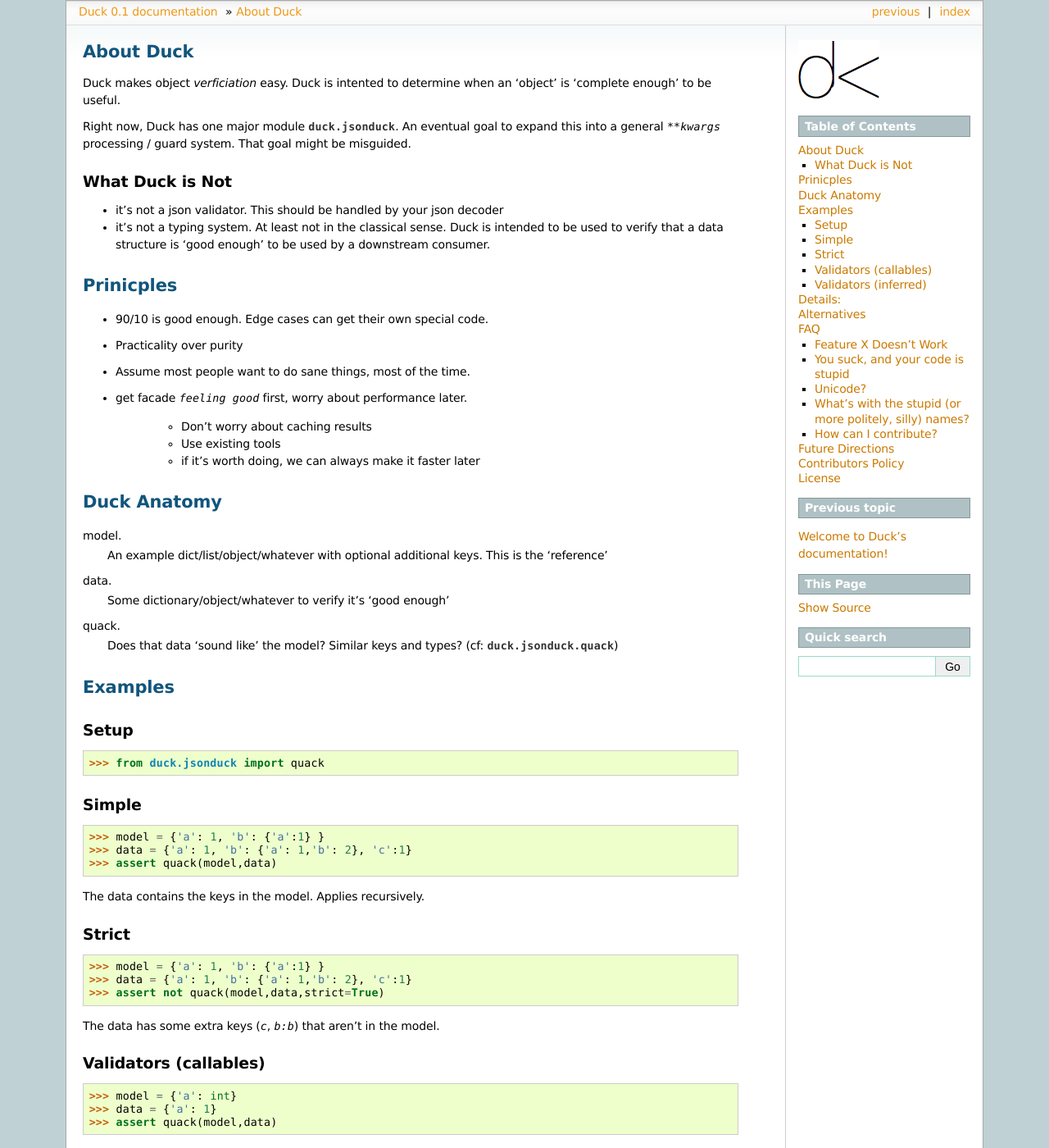
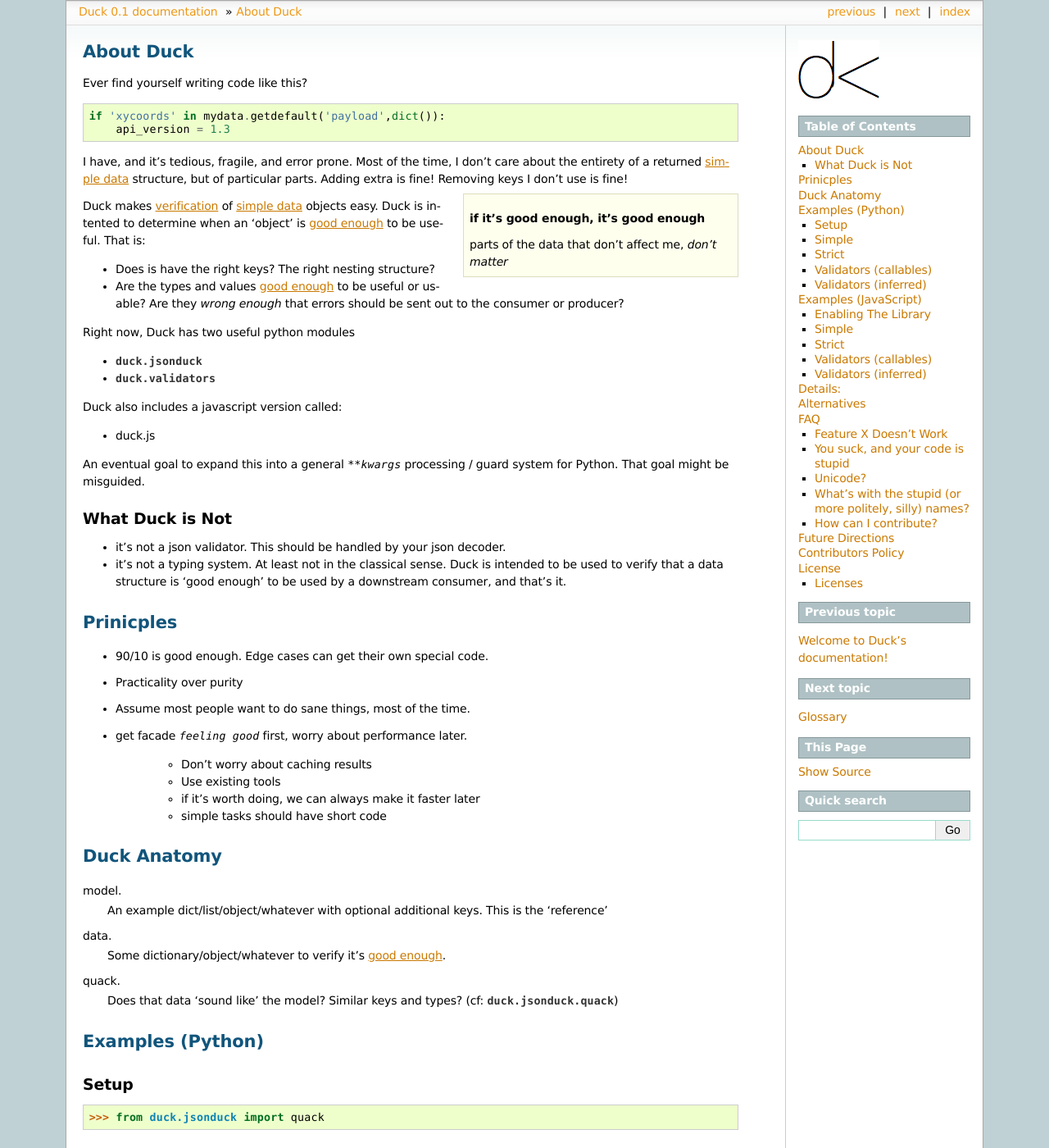
Before and after one commit to gregglind/duck, a Sphinx documentation site: the page built from docs/source/duck.rst, in a window 1280 px wide and 1400 px high. Shown: the whole window at 82% size. Built offline with Sphinx 7.4.7, drawn with Linux system fonts in a browser that asks for light colours; some of the changed text lies outside the part shown.

Commit message:
glossary, js examples, and other doc changes

```diff
--- a/docs/source/duck.rst
+++ b/docs/source/duck.rst
@@ -3,21 +3,51 @@
 About Duck
 ============
 
-Duck makes object *verficiation* easy.  Duck is intented to determine when
-an 'object' is 'complete enough' to be useful.
+Ever find yourself writing code like this?
 
-Right now, Duck has one major module :mod:`duck.jsonduck`.  An eventual goal to expand this
-into a general `**kwargs` processing / guard system.  That goal might be
-misguided.
+.. sourcecode:: python
+
+    if 'xycoords' in mydata.getdefault('payload',dict()):
+        api_version = 1.3
+
+I have, and it's tedious, fragile, and error prone.  Most of the time, I don't care
+about the entirety of a returned :term:`simple data` structure, but of particular parts.
+Adding extra is fine!  Removing keys I don't use is fine!
+
+.. sidebar:: if it's good enough, it's good enough
+
+    parts of the data that don't affect me, *don't matter*
+
+
+Duck makes :term:`verification` of :term:`simple data` objects easy.
+Duck is intented to determine when an 'object' is :term:`good enough` to be useful.
+That is:
+
+* Does is have the right keys?  The right nesting structure?
+* Are the types and values :term:`good enough` to be useful or usable?  Are they
+  *wrong enough* that errors should be sent out to the consumer or producer?
+
+
+Right now, Duck has two useful python modules
+
+* :mod:`duck.jsonduck`
+* :mod:`duck.validators`
+
+Duck also includes a javascript version called:
+
+* duck.js
+
+An eventual goal to expand this into a general `**kwargs` processing / guard system
+for Python.  That goal might be misguided.
 
 
 What Duck is Not
 ------------------
 
-* it's not a json validator.  This should be handled by your json decoder
+* it's not a json :term:`validator`.  This should be handled by your json decoder.
 * it's not a typing system.  At least not in the classical sense.  Duck
   is intended to be used to verify that a data structure is 'good enough'
-  to be used by a downstream consumer.
+  to be used by a downstream consumer, and that's it.
 
 
 Prinicples
@@ -31,6 +61,7 @@
     * Don't worry about caching results
     * Use existing tools
     * if it's worth doing, we can always make it faster later
+    * simple tasks should have short code
 
 
 Duck Anatomy
@@ -41,15 +72,16 @@
     keys.  This is the 'reference'
 
 data.
-    Some dictionary/object/whatever to verify it's 'good enough'
+    Some dictionary/object/whatever to verify it's :term:`good enough`.
 
 quack.
     Does that data 'sound like' the model?  Similar keys and types?
     (cf:  :mod:`duck.jsonduck.quack`)
 
 
-Examples
-===========
+Examples (Python)
+===================
+
 
 Setup
 -------
@@ -104,6 +136,77 @@
 is sent through :mod:`duck.validators.parse_validator` .
 
 
+
+Examples (JavaScript)
+======================
+
+
+Enabling The Library
+--------------------
+
+.. sourcecode:: html
+
+   <script type="text/javascript" src="duck.js"></script>
+
+Simple
+--------
+
+.. sourcecode:: javascript
+
+    var model = {'a': 1, 'b': {'a':1} }
+    var data = {'a': 1, 'b': {'a': 1,'b': 2}, 'c':1}
+    duck.quack(model,data) === true;
+
+The data contains the keys in the model.  Applies recursively.
+
+
+Strict
+--------
+
+
+.. sourcecode:: javascript
+
+    var model = {'a': 1, 'b': {'a':1} }
+    var data = {'a': 1, 'b': {'a': 1,'b': 2}, 'c':1}
+    duck.quack(model,data,strict=true) === false
+
+The data has some extra keys (`c`, `b:b`) that aren't in the model.
+
+
+Validators (callables)
+------------------------
+
+.. sourcecode:: javascript
+
+    var model = {'a': Number}
+    var data = {'a': 1}
+    duck.quack(model,data)
+
+Callables are applied on the corresponding datum.  Valid unless the function raises.
+
+.. warning::
+
+    In Javascript, in version 0.1.x of Duck, this is incomplete.  One of the
+    version 0.2.x goals is to figure out what idiom this should use:
+
+
+Validators (inferred)
+------------------------
+
+..sourcecode:: javascript
+
+    var model = {'a': '___int'}
+    var data = {'a': 1}
+    duck.quack(model,data,specials='___') === true
+
+
+
+
+.. note::
+
+    **duck.validators** knows the aliases of (some of) the simple python
+    type functions.
+
 Details:
 ==========
 
@@ -118,6 +221,8 @@
     as 'validators', and Duck will attempt to construct a function based on
     them.  Notable, it will try to 'eval' it, so `___int` implies ``int``.
     This feature is experimental, and I am not sure if it's a good idea or not.
+    The JS library knows the basic Python type functions, aliased to their
+    JS equivalents.
 
 
 Alternatives
@@ -127,7 +232,6 @@
 * Abstract Base Classes
 * Zope.interfaces
 * XSD - convert your json into xml and verify it there.
-
 
 
 FAQ
@@ -192,7 +296,7 @@
 
 * How 'smart' should the verification be?  How much should it guess/infer?
 * should the 'strict' argument in jsonduck.quack be a dict of 'features',
-  like 'guess_list', 'strick_keys' or the like?
+  like 'guess_list', 'strict_keys' or the like?
 * offer jsonschema output
 * more / different / better validators?
 
@@ -209,5 +313,22 @@
 License
 ===========
 
-In version 0.1, Duck is licensed under the MIT License (in progress).
-Deciding on the proper license is an open issue, to be resovled by 0.2
+Duck is licensed under the MIT Licence or the GPL v.2 licence.
+Use whichever suits your needs.
+
+The MIT License is recommended for most projects. It is simple and easy to
+understand and it places almost no restrictions on what you can do with a Duck project.
+
+If the GPL suits your project better you are also free to use a Duck project under that license.
+
+You don't have to do anything special to choose one license or the
+other and you don't have to notify anyone which license you are using.
+You are free to use a Duck project in commercial projects as long as
+the copyright header is left intact.
+
+(Documentation is all licensed under Creative Commons.)
+
+Licenses
+------------
+* `MIT Licence <http://github.com/jquery/jquery/blob/master/MIT-LICENSE.txt>`_ (`More Information <a href="http://en.wikipedia.org/wiki/MIT_License">`_)
+* `GPL <a href="http://github.com/jquery/jquery/blob/master/GPL-LICENSE.txt">`_ (`More Information <a href="http://en.wikipedia.org/wiki/GNU_General_Public_License">`_)
--- a/docs/source/index.rst
+++ b/docs/source/index.rst
@@ -12,6 +12,7 @@
     :maxdepth: 2
 
     duck.rst
+    glossary.rst
 
 Indices and tables
 ==================
@@ -19,3 +20,4 @@
 * :ref:`genindex`
 * :ref:`modindex`
 * :ref:`search`
+* :ref:`glossary`
```
Also changed, not shown: docs/source/glossary.rst (added, +52 -0 lines).
